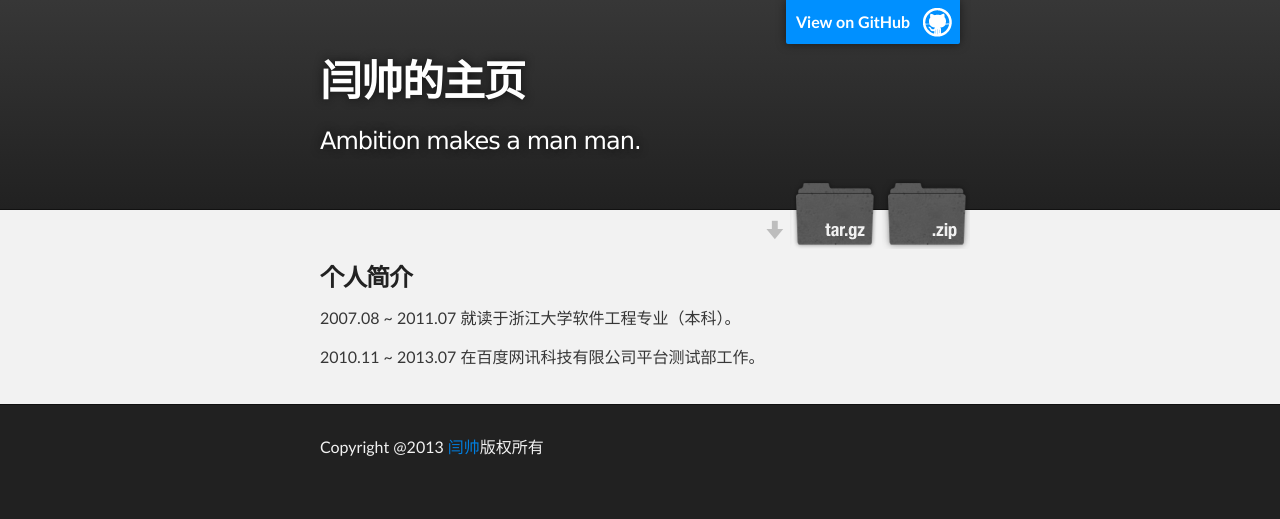
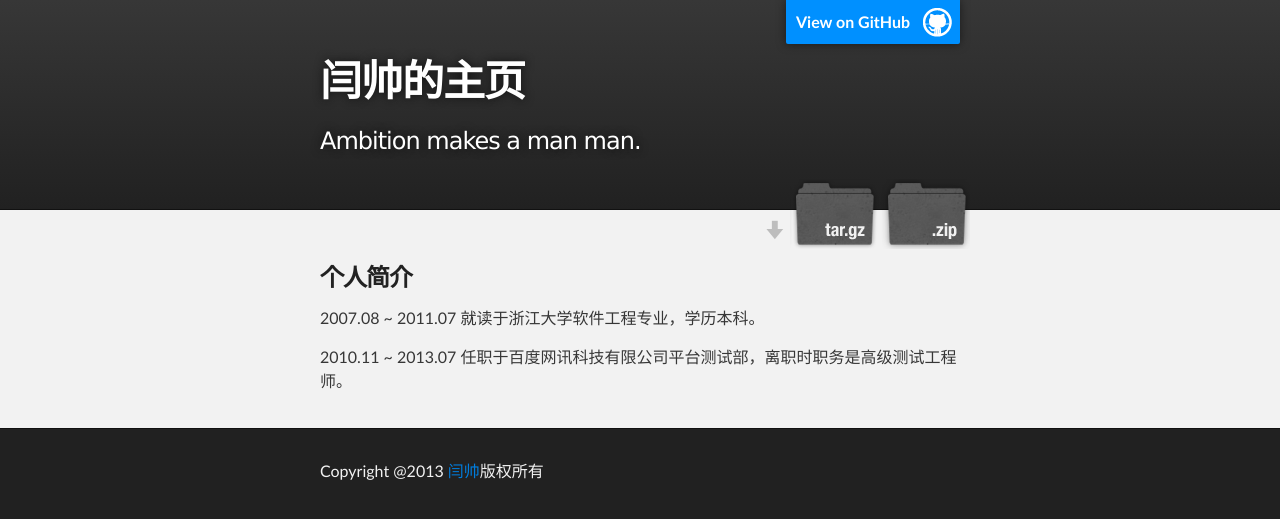
Before and after one commit to yanshuai/yanshuai.github.io, a Jekyll site: the page index.html, which Jekyll copies as it is, in a window 1280 px wide. Shown: the top 519 px of the page. Built offline with Jekyll 4.4.1, drawn with Linux system fonts in a browser that asks for light colours.

Commit message:
Update index.html

```diff
--- a/index.html
+++ b/index.html
@@ -27,8 +27,8 @@
     <div id="main_content_wrap" class="outer">
       <section id="main_content" class="inner">
         <h3>个人简介</h3>
-        <p>2007.08 ~ 2011.07 就读于浙江大学软件工程专业（本科）。</p>
-        <p>2010.11 ~ 2013.07 在百度网讯科技有限公司平台测试部工作。</p>
+        <p>2007.08 ~ 2011.07 就读于浙江大学软件工程专业，学历本科。</p>
+        <p>2010.11 ~ 2013.07 任职于百度网讯科技有限公司平台测试部，离职时职务是高级测试工程师。</p>
       </section>
     </div>
 
```
